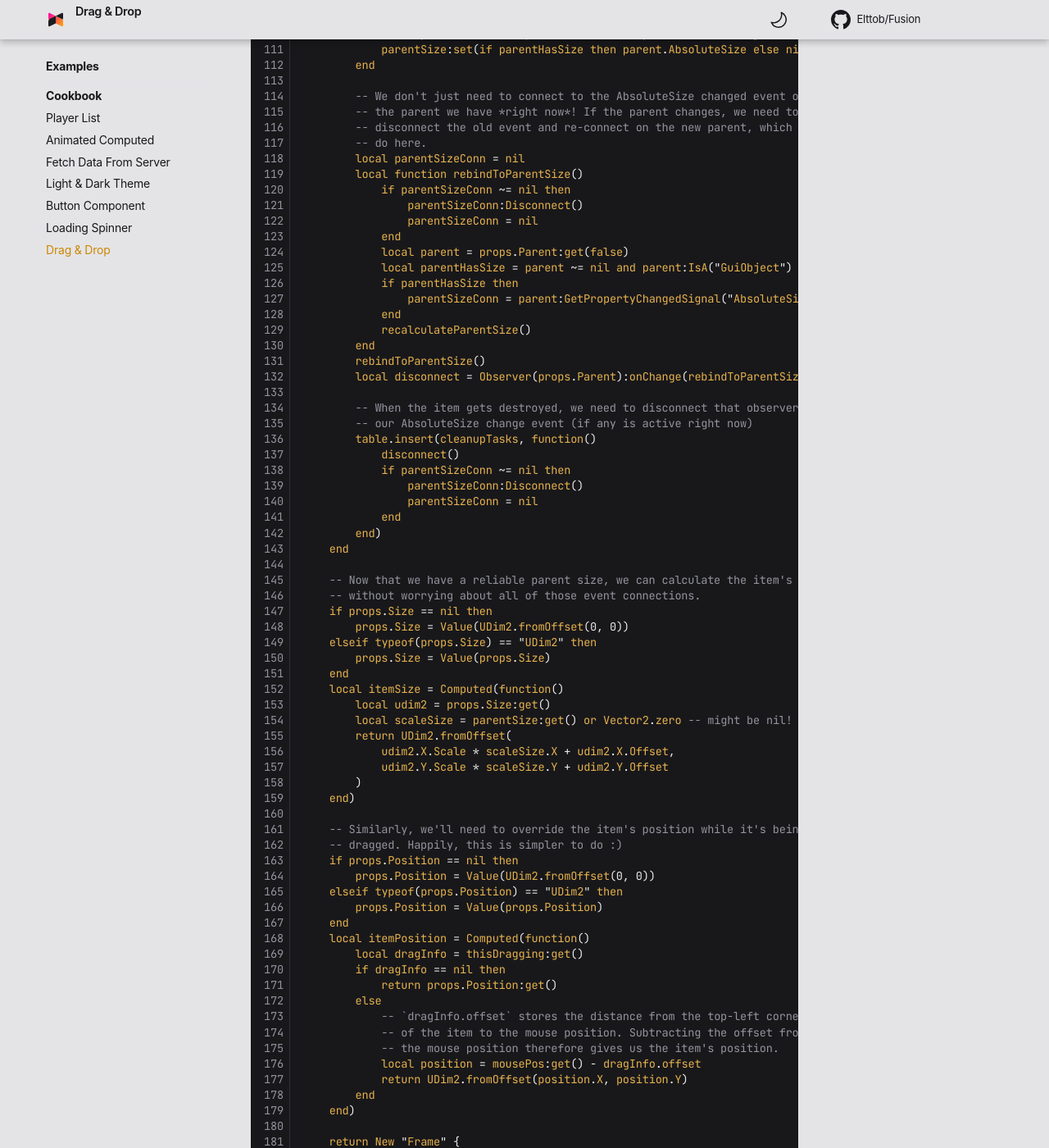
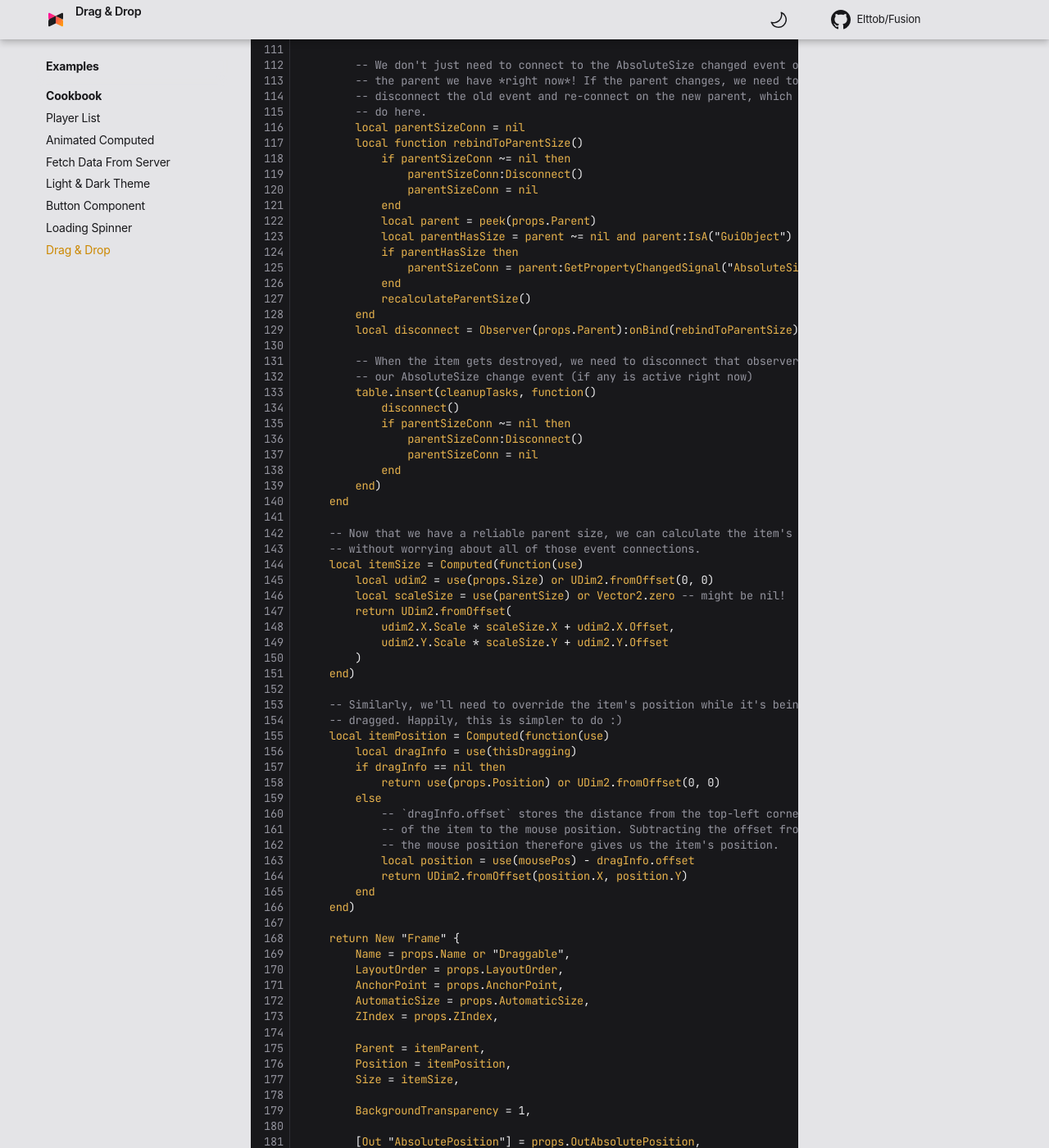
Before and after one commit to dphfox/Fusion, an MkDocs documentation site: the page built from docs/examples/cookbook/drag-and-drop.md, in a window 1280 px wide and 1400 px high, scrolled down 2281 px. Shown: the whole window at 82% size. Built offline with MkDocs 1.6.1 and Material for MkDocs 9.7.7, drawn with Linux system fonts in a browser that asks for light colours; some web fonts are replaced; comment, search, counter and statistics services are not loaded; the version menu is left out; some of the changed text lies outside the part shown.

Commit message:
Update Drag & Drop cookbook

```diff
--- a/docs/examples/cookbook/drag-and-drop.md
+++ b/docs/examples/cookbook/drag-and-drop.md
@@ -78,16 +78,16 @@ local function Draggable(props: DraggableProps): Child
 
 	-- This acts like `currentlyDragging`, but filters out anything without a
 	-- matching ID, so it'll only exist when this specific item is dragged.
-	local thisDragging = Computed(function()
-		local dragInfo = currentlyDragging:get()
+	local thisDragging = Computed(function(use)
+		local dragInfo = use(currentlyDragging)
 		return if dragInfo ~= nil and dragInfo.id == props.ID then dragInfo else nil
 	end)
 
 	-- Our item controls its own parent - one of the few times you'll see this
 	-- done in Fusion. This means we don't have to destroy and re-build the item
 	-- when it moves to a new location.
-	local itemParent = Computed(function()
-		return if thisDragging:get() ~= nil then props.OverlayFrame else props.Parent:get()
+	local itemParent = Computed(function(use)
+		return if use(thisDragging) ~= nil then props.OverlayFrame else use(props.Parent)
 	end, Fusion.doNothing)
 
 	-- If we move a scaled UI into the `overlayBox`, by default it will stretch
@@ -105,9 +105,7 @@ local function Draggable(props: DraggableProps): Child
 		-- the parent changes (because different parents might have different
 		-- absolute sizes, if any)
 		local function recalculateParentSize()
-			-- We're not in a Computed, so we want to pass `false` to `:get()`
-			-- to avoid adding dependencies.
-			local parent = props.Parent:get(false)
+			local parent = peek(props.Parent)
 			local parentHasSize = parent ~= nil and parent:IsA("GuiObject")
 			parentSize:set(if parentHasSize then parent.AbsoluteSize else nil)
 		end
@@ -122,15 +120,14 @@ local function Draggable(props: DraggableProps): Child
 				parentSizeConn:Disconnect()
 				parentSizeConn = nil
 			end
-			local parent = props.Parent:get(false)
+			local parent = peek(props.Parent)
 			local parentHasSize = parent ~= nil and parent:IsA("GuiObject")
 			if parentHasSize then
 				parentSizeConn = parent:GetPropertyChangedSignal("AbsoluteSize"):Connect(recalculateParentSize)
 			end
 			recalculateParentSize()
 		end
-		rebindToParentSize()
-		local disconnect = Observer(props.Parent):onChange(rebindToParentSize)
+		local disconnect = Observer(props.Parent):onBind(rebindToParentSize)
 
 		-- When the item gets destroyed, we need to disconnect that observer and
 		-- our AbsoluteSize change event (if any is active right now)
@@ -145,14 +142,9 @@ local function Draggable(props: DraggableProps): Child
 
 	-- Now that we have a reliable parent size, we can calculate the item's size
 	-- without worrying about all of those event connections.
-	if props.Size == nil then
-		props.Size = Value(UDim2.fromOffset(0, 0))
-	elseif typeof(props.Size) == "UDim2" then
-		props.Size = Value(props.Size)
-	end
-	local itemSize = Computed(function()
-		local udim2 = props.Size:get()
-		local scaleSize = parentSize:get() or Vector2.zero -- might be nil!
+	local itemSize = Computed(function(use)
+		local udim2 = use(props.Size) or UDim2.fromOffset(0, 0)
+		local scaleSize = use(parentSize) or Vector2.zero -- might be nil!
 		return UDim2.fromOffset(
 			udim2.X.Scale * scaleSize.X + udim2.X.Offset,
 			udim2.Y.Scale * scaleSize.Y + udim2.Y.Offset
@@ -161,20 +153,15 @@ local function Draggable(props: DraggableProps): Child
 
 	-- Similarly, we'll need to override the item's position while it's being
 	-- dragged. Happily, this is simpler to do :)
-	if props.Position == nil then
-		props.Position = Value(UDim2.fromOffset(0, 0))
-	elseif typeof(props.Position) == "UDim2" then
-		props.Position = Value(props.Position)
-	end
-	local itemPosition = Computed(function()
-		local dragInfo = thisDragging:get()
+	local itemPosition = Computed(function(use)
+		local dragInfo = use(thisDragging)
 		if dragInfo == nil then
-			return props.Position:get()
+			return use(props.Position) or UDim2.fromOffset(0, 0)
 		else
 			-- `dragInfo.offset` stores the distance from the top-left corner
 			-- of the item to the mouse position. Subtracting the offset from
 			-- the mouse position therefore gives us the item's position.
-			local position = mousePos:get() - dragInfo.offset
+			local position = use(mousePos) - dragInfo.offset
 			return UDim2.fromOffset(position.X, position.Y)
 		end
 	end)
@@ -251,8 +238,8 @@ local function TodoEntry(props: TodoEntryProps): Child
 
 	-- Using our item's ID, we can figure out if we're being dragged to apply
 	-- some styling for dragged items only!
-	local isDragging = Computed(function()
-		local dragInfo = currentlyDragging:get()
+	local isDragging = Computed(function(use)
+		local dragInfo = use(currentlyDragging)
 		return dragInfo ~= nil and dragInfo.id == props.Item.id
 	end)
 
@@ -269,10 +256,10 @@ local function TodoEntry(props: TodoEntryProps): Child
 			Name = "TodoEntry",
 
 			Size = UDim2.fromScale(1, 1),
-			BackgroundColor3 = Computed(function()
-				if isDragging:get() then
+			BackgroundColor3 = Computed(function(use)
+				if use(isDragging) then
 					return Color3.new(1, 1, 1)
-				elseif props.Item.completed:get() then
+				elseif use(props.Item.completed) then
 					return Color3.new(0, 1, 0)
 				else
 					return Color3.new(1, 0, 0)
@@ -285,9 +272,9 @@ local function TodoEntry(props: TodoEntryProps): Child
 			-- over this item, we should pick it up.
 			[OnEvent "MouseButton1Down"] = function()
 				-- only start a drag if we're not already dragging
-				if currentlyDragging:get(false) == nil then
-					local itemPos = absolutePosition:get(false) or Vector2.zero
-					local offset = mousePos:get(false) - itemPos
+				if peek(currentlyDragging) == nil then
+					local itemPos = peek(absolutePosition) or Vector2.zero
+					local offset = peek(mousePos) - itemPos
 					currentlyDragging:set({
 						id = props.Item.id,
 						offset = offset
@@ -324,7 +311,7 @@ local incompleteList = New "ScrollingFrame" {
 	end,
 
 	[OnEvent "MouseLeave"] = function()
-		if dropAction:get(false) == "incomplete" then
+		if peek(dropAction) == "incomplete" then
 			dropAction:set(nil) -- only clear this if it's not overwritten yet
 		end
 	end,
@@ -350,7 +337,7 @@ local completedList = New "ScrollingFrame" {
 	end,
 
 	[OnEvent "MouseLeave"] = function()
-		if dropAction:get(false) == "completed" then
+		if peek(dropAction) == "completed" then
 			dropAction:set(nil) -- only clear this if it's not overwritten yet
 		end
 	end,
@@ -369,12 +356,12 @@ local mouseUpConn = UserInputService.InputEnded:Connect(function(inputObject)
 	if inputObject.UserInputType ~= Enum.UserInputType.MouseButton1 then
 		return
 	end
-	local dragInfo = currentlyDragging:get(false)
+	local dragInfo = peek(currentlyDragging)
 	if dragInfo == nil then
 		return
 	end
 	local item = getTodoItemForID(dragInfo.id)
-	local action = dropAction:get(false)
+	local action = peek(dropAction)
 	if item ~= nil then
 		if action == "incomplete" then
 			item.completed:set(false)
@@ -398,11 +385,11 @@ local overlayFrame = New "Frame" {
 -- global level like this, they're only created and destroyed when they're added
 -- and removed from the list.
 
-local allEntries = ForValues(todoItems, function(item)
+local allEntries = ForValues(todoItems, function(use, item)
 	return TodoEntry {
 		Item = item,
 		Parent = Computed(function()
-			return if item.completed:get() then completedList else incompleteList
+			return if use(item.completed) then completedList else incompleteList
 		end, Fusion.doNothing),
 		OverlayFrame = overlayFrame
 	}
```
